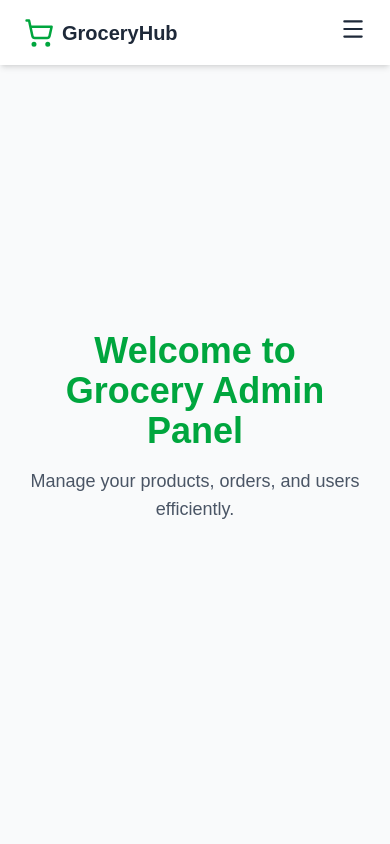
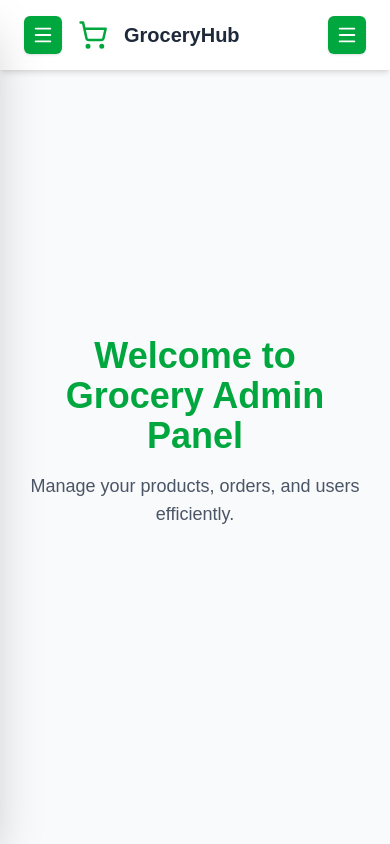
Before and after one commit to shahzaib-dev79/grocery-store-management-system-next, a Next.js app: page /admin in a window 390 px wide. Built offline with nearby package versions, Linux system fonts and the light colour scheme.

Commit message:
sidebar hamburger

```diff
--- a/app/admin/layout.tsx
+++ b/app/admin/layout.tsx
@@ -1,5 +1,6 @@
 "use client";
 
+import { useState } from "react";
 import Navbar from "../components/navbar";
 import Sidebar from "../components/sidebar";
 
@@ -8,11 +9,17 @@ export default function AdminLayout({
 }: {
   children: React.ReactNode;
 }) {
+
+  const [isSidebarOpen, setSidebarOpen] = useState(false);
+
   return (
     <div className="flex min-h-screen bg-gray-50">
-      <Sidebar />
+
+      <Sidebar isOpen={isSidebarOpen} setSidebarOpen={setSidebarOpen} />
+
       <div className="flex-1 flex flex-col">
-        <Navbar />
+
+        <Navbar setSidebarOpen={setSidebarOpen} />
         <main className="flex-1 p-6">{children}</main>
       </div>
     </div>
--- a/app/components/navbar.tsx
+++ b/app/components/navbar.tsx
@@ -1,13 +1,16 @@
 "use client";
+import Link from "next/link";
+import { Menu, ShoppingCart, X } from "lucide-react";
+import { useRouter } from "next/navigation";
+import { useState } from "react";
 
-import { useState } from "react";
-import Link from "next/link";
-import { Menu, X, ShoppingCart } from "lucide-react";
-import { useRouter } from "next/navigation";
+type NavbarProps = {
+  setSidebarOpen: React.Dispatch<React.SetStateAction<boolean>>;
+};
 
-export default function Navbar() {
-  const [isOpen, setIsOpen] = useState(false);
+export default function Navbar({ setSidebarOpen }: NavbarProps) {
   const router = useRouter();
+  const [mobileMenuOpen, setMobileMenuOpen] = useState(false);
 
   const navLinks = [
     { name: "Dashboard", path: "/dashboard" },
@@ -22,64 +25,76 @@ export default function Navbar() {
   };
 
   return (
-    <nav className="sticky top-0 z-50 bg-white shadow-md">
+    <nav className="sticky top-0 z-40 bg-white shadow-md">
       <div className="max-w-7xl mx-auto px-6 py-4 flex justify-between items-center">
-        <div className="flex items-center gap-2">
+        {/* Left Section */}
+        <div className="flex items-center gap-4">
+          {/* Sidebar Hamburger → always visible */}
+          <button
+            onClick={() => setSidebarOpen(true)}
+            className="bg-green-600 text-white p-2 rounded-md shadow hover:bg-green-700 transition"
+          >
+            <Menu size={22} />
+          </button>
+
           <ShoppingCart size={30} className="text-green-600" />
           <span className="text-xl font-bold text-gray-800">GroceryHub</span>
         </div>
 
+        {/* Desktop Links */}
         <div className="hidden md:flex items-center gap-8">
           {navLinks.map((link) => (
             <Link
               key={link.name}
               href={link.path}
-              className="text-gray-700 hover:text-green-600 font-medium transition duration-300"
+              className="text-gray-700 hover:text-green-600 font-medium transition"
             >
               {link.name}
             </Link>
           ))}
-
           <button
             onClick={handleLogout}
-            className="bg-red-500 text-white px-4 py-2 rounded-lg hover:bg-red-600 transition duration-300"
+            className="bg-red-500 text-white px-4 py-2 rounded-lg hover:bg-red-600 transition"
           >
             Logout
           </button>
         </div>
 
-        <div className="md:hidden">
-          <button onClick={() => setIsOpen(!isOpen)}>
-            {isOpen ? (
-              <X size={26} className="text-gray-800" />
-            ) : (
-              <Menu size={26} className="text-gray-800" />
-            )}
+        {/* Right Hamburger → mobile links only */}
+        <div className="md:hidden relative">
+          <button
+            onClick={() => setMobileMenuOpen(!mobileMenuOpen)}
+            className="bg-green-600 text-white p-2 rounded-md shadow hover:bg-green-700 transition"
+          >
+            {mobileMenuOpen ? <X size={22} /> : <Menu size={22} />}
           </button>
-        </div>
-      </div>
 
-      {isOpen && (
-        <div className="md:hidden bg-white shadow-lg px-6 py-4 space-y-4">
+          {/* Mobile Dropdown Menu */}
+          {mobileMenuOpen && (
+            <div className="absolute right-0 mt-2 w-48 bg-white shadow-lg rounded-md flex flex-col z-50">
               {navLinks.map((link) => (
                 <Link
                   key={link.name}
                   href={link.path}
-              className="block text-gray-700 hover:text-green-600 font-medium"
-              onClick={() => setIsOpen(false)}
+                  onClick={() => setMobileMenuOpen(false)}
+                  className="px-4 py-2 text-gray-700 hover:bg-green-100 transition"
                 >
                   {link.name}
                 </Link>
               ))}
-
               <button
-            onClick={handleLogout}
-            className="w-full bg-red-500 text-white px-4 py-2 rounded-lg hover:bg-red-600 transition duration-300"
+                onClick={() => {
+                  setMobileMenuOpen(false);
+                  handleLogout();
+                }}
+                className="px-4 py-2 text-red-500 hover:bg-red-100 transition text-left"
               >
                 Logout
               </button>
             </div>
           )}
+        </div>
+      </div>
     </nav>
   );
 }
--- a/app/components/sidebar.tsx
+++ b/app/components/sidebar.tsx
@@ -1,35 +1,52 @@
 "use client";
 
 import Link from "next/link";
-import { LayoutDashboard, Package, ShoppingCart, Users } from "lucide-react";
+import {
+  LayoutDashboard,
+  Package,
+  ShoppingCart,
+  Users,
+  X,
+} from "lucide-react";
 
-export default function Sidebar() {
+type SidebarProps = {
+  isOpen: boolean;
+  setSidebarOpen: React.Dispatch<React.SetStateAction<boolean>>;
+};
+
+export default function Sidebar({ isOpen, setSidebarOpen }: SidebarProps) {
   const menuItems = [
-    {
-      name: "Dashboard",
-      icon: LayoutDashboard,
-      path: "/dashboard",
-    },
-    {
-      name: "Products",
-      icon: Package,
-      path: "/products",
-    },
-    {
-      name: "Orders",
-      icon: ShoppingCart,
-      path: "/orders",
-    },
-    {
-      name: "Users",
-      icon: Users,
-      path: "/users",
-    },
+    { name: "Dashboard", icon: LayoutDashboard, path: "/dashboard" },
+    { name: "Products", icon: Package, path: "/products" },
+    { name: "Orders", icon: ShoppingCart, path: "/orders" },
+    { name: "Users", icon: Users, path: "/users" },
   ];
 
   return (
-    <aside className="hidden md:flex flex-col w-64 h-screen bg-white shadow-lg p-6">
-      <h2 className="text-lg font-semibold text-gray-700 mb-8">Admin Menu</h2>
+    <>
+      {isOpen && (
+        <div
+          className="fixed inset-0 bg-black/40 z-40"
+          onClick={() => setSidebarOpen(false)}
+        />
+      )}
+
+      <div
+        className={`fixed top-0 left-0 h-screen w-64 bg-white shadow-2xl z-50
+        transform transition-transform duration-300 ease-in-out
+        ${isOpen ? "translate-x-0" : "-translate-x-full"}`}
+      >
+        <button
+          onClick={() => setSidebarOpen(false)}
+          className="absolute top-5 right-5"
+        >
+          <X size={22} />
+        </button>
+
+        <div className="p-6 mt-12">
+          <h2 className="text-lg font-semibold text-gray-700 mb-8">
+            Admin Menu
+          </h2>
 
           <nav className="flex flex-col gap-4">
             {menuItems.map((item) => {
@@ -38,14 +55,17 @@ export default function Sidebar() {
                 <Link
                   key={item.name}
                   href={item.path}
-              className="flex items-center gap-3 text-gray-700 px-3 py-2 rounded-lg hover:bg-green-100 hover:text-green-600 transition duration-300"
+                  onClick={() => setSidebarOpen(false)}
+                  className="flex items-center gap-3 px-3 py-2 rounded-lg text-gray-700 hover:bg-green-100 hover:text-green-600 transition"
                 >
                   <Icon size={20} />
-              <span className="font-medium">{item.name}</span>
+                  <span>{item.name}</span>
                 </Link>
               );
             })}
           </nav>
-    </aside>
+        </div>
+      </div>
+    </>
   );
 }
```
Lines whose indentation alone changed are shown as unchanged.
